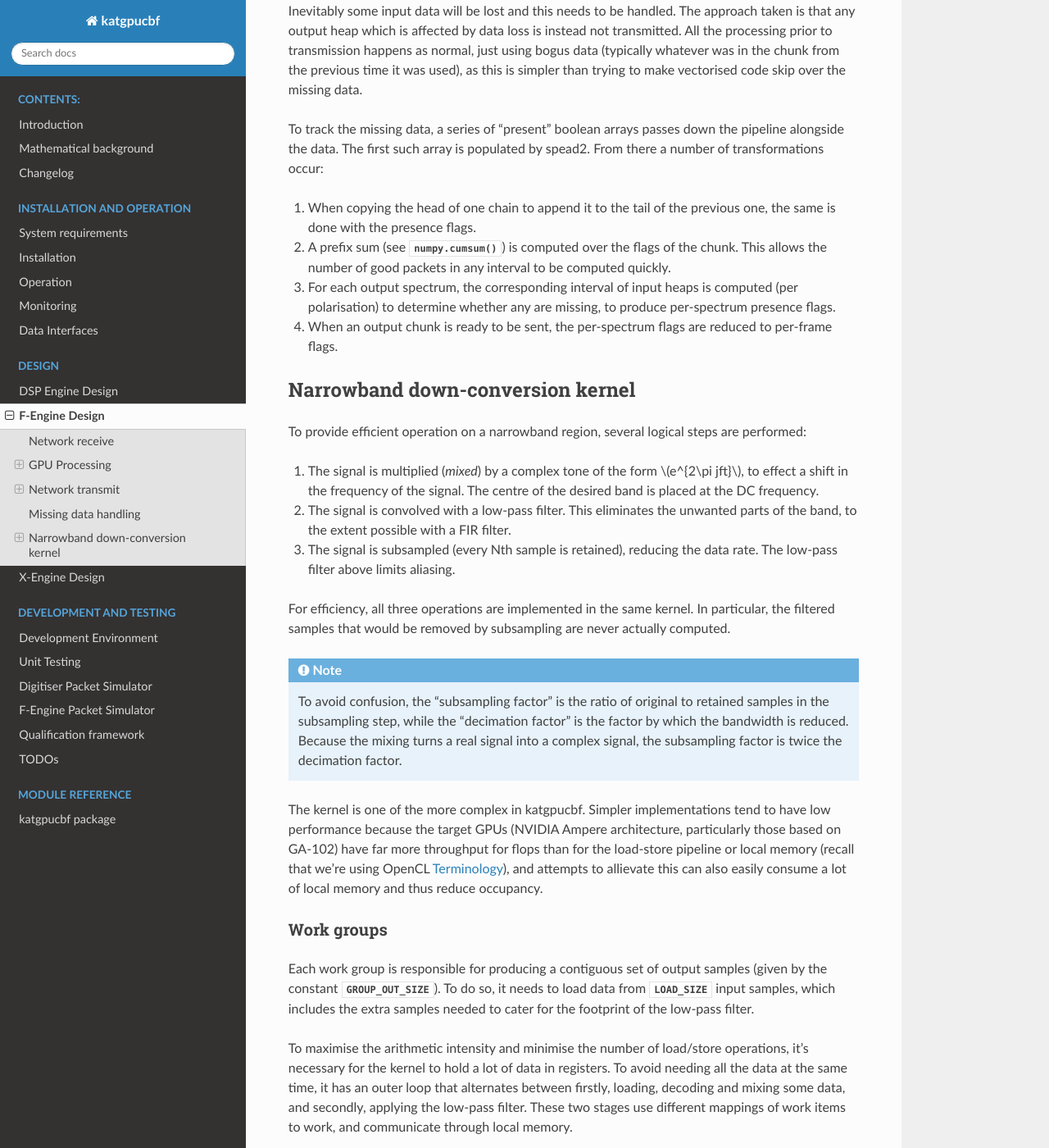
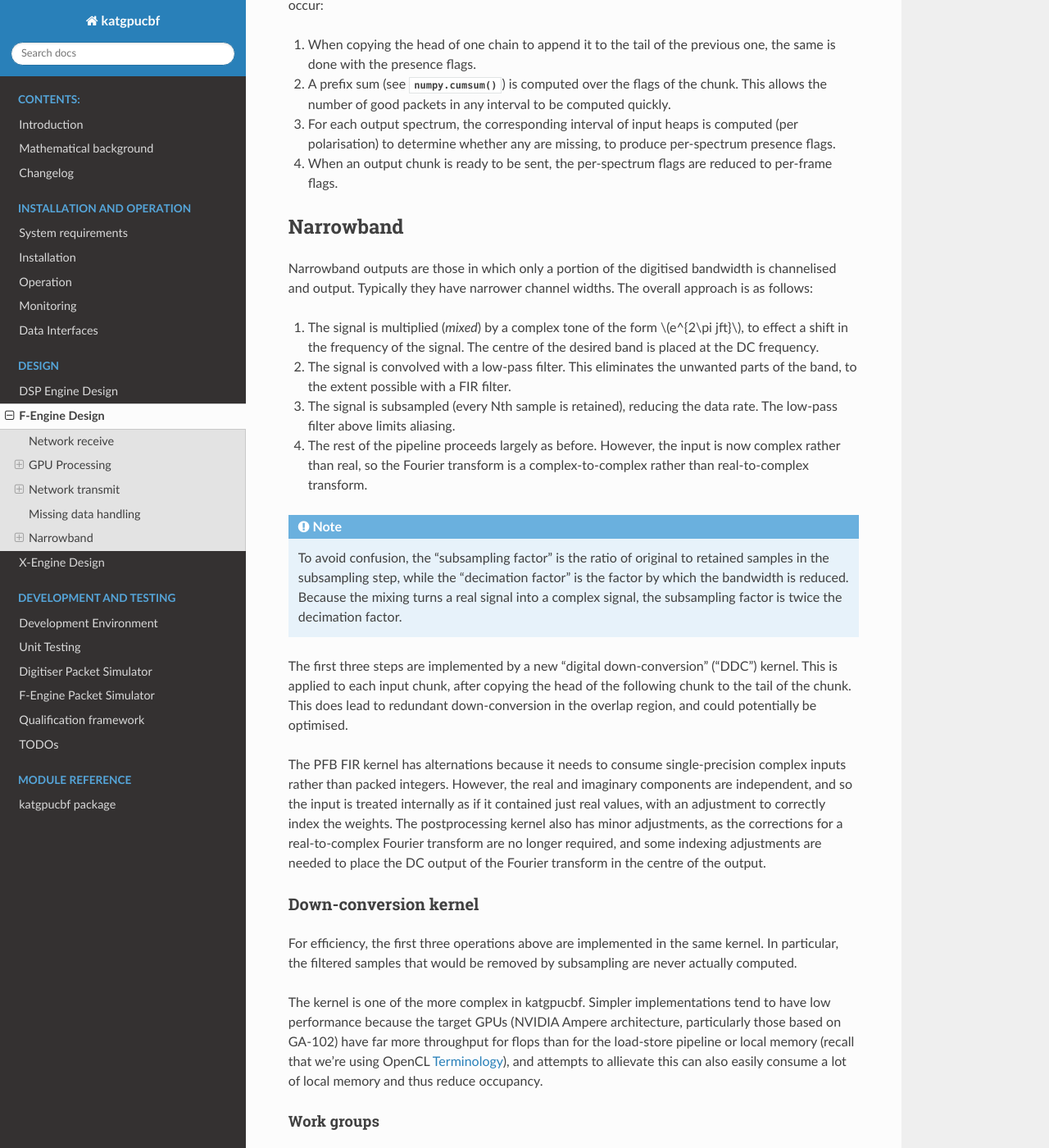
Before and after one commit to ska-sa/katgpucbf, a Sphinx documentation site: the page built from doc/fgpu.design.rst, in a window 1280 px wide and 1400 px high, scrolled down 10832 px. Shown: the whole window at 82% size. Built offline with Sphinx 7.4.7 and the Read the Docs theme 2.0.0, drawn with Linux system fonts in a browser that asks for light colours; a script that is not in the unit is left out; the version number could not be read and is left out; some of the changed text lies outside the part shown.

Commit message:
Document design decisions made during narrowband development
Closes NGC-947.

```diff
--- a/doc/fgpu.design.rst
+++ b/doc/fgpu.design.rst
@@ -1,5 +1,9 @@
 F-Engine Design
 ===============
+
+We start by describing the design for wideband output. Narrowband outputs
+use most of the same components, but have extra complications, which are
+described in a :ref:`separate section <fgpu.narrow>`.
 
 Network receive
 ---------------
@@ -26,18 +30,6 @@
 The actual GPU kernels are reasonably straight-forward, because they're
 generally memory-bound rather than compute-bound. The main challenges are in
 data movement through the system.
-
-Narrowband
-^^^^^^^^^^
-In narrow-band modes, the first step is a down-conversion filter that produces
-a new sample stream with a lower bandwidth and sampling rate. The kernel
-implementing this is particularly complex, and is discussed separately in
-`fgpu.ddc`_.
-
-.. note::
-
-   At the time of writing, the kernel has been written but the full narrowband
-   operation is not yet implemented.
 
 Decode
 ^^^^^^
@@ -537,13 +529,13 @@
 4. When an output chunk is ready to be sent, the per-spectrum flags are
    reduced to per-frame flags.
 
-.. _fgpu.ddc:
+.. _fgpu.narrow:
 
-Narrowband down-conversion kernel
----------------------------------
-
-To provide efficient operation on a narrowband region, several logical steps are
-performed:
+Narrowband
+----------
+Narrowband outputs are those in which only a portion of the digitised
+bandwidth is channelised and output. Typically they have narrower channel
+widths. The overall approach is as follows:
 
 1. The signal is multiplied (:dfn:`mixed`) by a complex tone of the form
    :math:`e^{2\pi jft}`, to effect a shift in the frequency of the
@@ -555,9 +547,9 @@
 3. The signal is subsampled (every Nth sample is retained), reducing the data
    rate. The low-pass filter above limits aliasing.
 
-For efficiency, all three operations are implemented in the same kernel. In
-particular, the filtered samples that would be removed by subsampling are never
-actually computed.
+4. The rest of the pipeline proceeds largely as before. However, the input is
+   now complex rather than real, so the Fourier transform is a
+   complex-to-complex rather than real-to-complex transform.
 
 .. note::
    To avoid confusion, the "subsampling factor" is the ratio of original to
@@ -565,6 +557,26 @@
    the factor by which the bandwidth is reduced. Because the mixing turns a
    real signal into a complex signal, the subsampling factor is twice the
    decimation factor.
+
+The first three steps are implemented by a new "digital down-conversion"
+("DDC") kernel. This is applied to each input chunk, after copying the head of
+the following chunk to the tail of the chunk. This does lead to redundant
+down-conversion in the overlap region, and could potentially be optimised.
+
+The PFB FIR kernel has alternations because it needs to consume
+single-precision complex inputs rather than packed integers. However, the real
+and imaginary components are independent, and so the input is treated
+internally as if it contained just real values, with an adjustment to correctly
+index the weights. The postprocessing kernel also has minor adjustments, as the
+corrections for a real-to-complex Fourier transform are no longer required, and
+some indexing adjustments are needed to place the DC output of the Fourier
+transform in the centre of the output.
+
+Down-conversion kernel
+^^^^^^^^^^^^^^^^^^^^^^
+For efficiency, the first three operations above are implemented in the same
+kernel. In particular, the filtered samples that would be removed by
+subsampling are never actually computed.
 
 The kernel is one of the more complex in katgpucbf. Simpler implementations
 tend to have low performance because the target GPUs (NVIDIA Ampere
@@ -574,7 +586,7 @@
 easily consume a lot of local memory and thus reduce occupancy.
 
 Work groups
-^^^^^^^^^^^
+~~~~~~~~~~~
 Each work group is responsible for producing a contiguous set of output
 samples (given by the constant :c:macro:`GROUP_OUT_SIZE`). To do so, it needs
 to load data from :c:macro:`LOAD_SIZE` input samples, which includes the extra
@@ -590,7 +602,7 @@
 .. _ddc-load:
 
 Loading and unpacking
-^^^^^^^^^^^^^^^^^^^^^
+~~~~~~~~~~~~~~~~~~~~~
 Initially (prior to the outer loop mentioned above), each work item loads the
 packed 10-bit samples for some number of input samples into registers (between
 them they load all :c:macro:`LOAD_SIZE` samples). To save space, these are
@@ -621,7 +633,7 @@
 32 bits of the result; this is ideal for our use case.
 
 Mixer signal
-^^^^^^^^^^^^
+~~~~~~~~~~~~
 Care needs to be taken with the precision of the argument to the mixer signal.
 Simply evaluating the sine and cosine of :math:`2\pi f t` when
 :math:`t` is large can lead to a catastrophic loss of precision, as the
@@ -641,7 +653,7 @@
 available) and then proceed in single precision.
 
 FIR filter
-^^^^^^^^^^
+~~~~~~~~~~
 For the FIR filter, a different mapping of work items to samples is used.
 The work items are partitioned into :dfn:`subgroups` each containing
 :c:macro:`SG_SIZE` work items. Each subgroup collaborates to produce
@@ -670,7 +682,7 @@
 as :math:`O(n\log n)`.
 
 Tiles
-^^^^^
+~~~~~
 Each segment is further subdivided into :dfn:`tiles`. For each tile,
 :c:macro:`SG_SIZE` decoded and mixed samples are kept in local memory at a
 time; this limitation helps reduce local memory usage. These are written in
@@ -686,7 +698,7 @@
 than segments.
 
 Uncoalesced access
-^^^^^^^^^^^^^^^^^^
+~~~~~~~~~~~~~~~~~~
 Both the global reads and writes use uncoalesced accesses, meaning that
 adjacent work items do not read from/write to adjacent addresses. This can
 harm performance, and usually it is beneficial to stage copies through local
@@ -696,11 +708,45 @@
 load-store pipeline when using local memory just slows things down.
 
 Performance tuning
-^^^^^^^^^^^^^^^^^^
+~~~~~~~~~~~~~~~~~~
 The work group size, subgroup size and coarsening factor can all affect
 performance significantly, and not always in obvious ways. It will likely be
 necessary to implement autotuning to get optimal results across a range of
 problem parameters and hardware devices, but this has not yet been done.
+
+Delays
+^^^^^^
+Coarse delay is (as for wideband) implemented using an input offset to the PFB
+FIR kernel. This means that the resolution of coarse delay is coarser than for
+wideband (by the subsampling factor). This choice is driven by the access
+patterns in the various kernels: the DDC kernel depends on knowing at compile
+time where each packed sample starts within a word, and hence is no amenable
+to single-sample input offsets.
+
+Multiple outputs
+^^^^^^^^^^^^^^^^
+A standard use case for MeerKAT is to produce wideband and narrowband outputs
+from a single input stream. To make this efficient, a single engine can
+support multiple output streams, and the input is only transferred to the GPU
+once.
+
+The code is split into an Engine class that handles common input tasks, and a
+Pipeline class that handles per-output processing and transmission. Copying
+the head of each chunk to the tail of the previous chunk is handled by the
+Engine, after which the previous chunk is pushed to the input queue of each
+Pipeline. The chunks have reference counts to help determine when all
+pipelines are done with them.
+
+Input statistics
+^^^^^^^^^^^^^^^^
+The wideband PFB FIR kernel also computes statistics on the input digitiser
+stream (just RMS power, at the time of writing). Since all the outputs are
+produced from the same input, we do not attempt to duplicate this calculation
+for narrowband.
+
+An engine with only narrowband outputs will thus be lacking these statistics.
+Calculating the statistics in that case would be challenging, as it would
+need to be done in the DDC kernel, which is already extremely complex.
 
 .. rubric:: Footnotes
 
```
Also changed, not shown: doc/engines.rst (+5 -14 lines).
